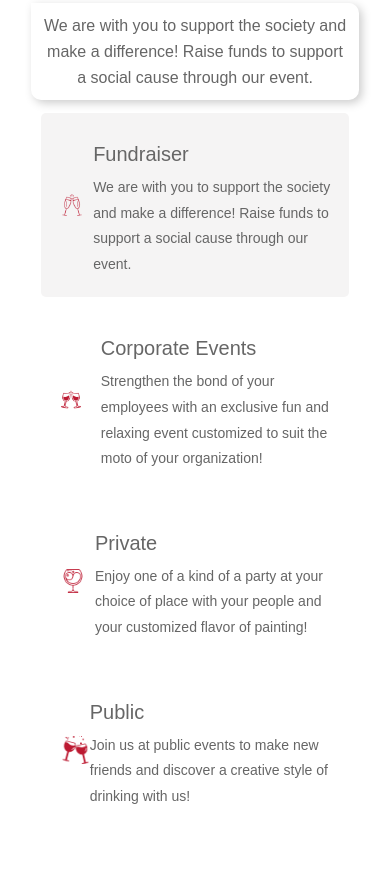
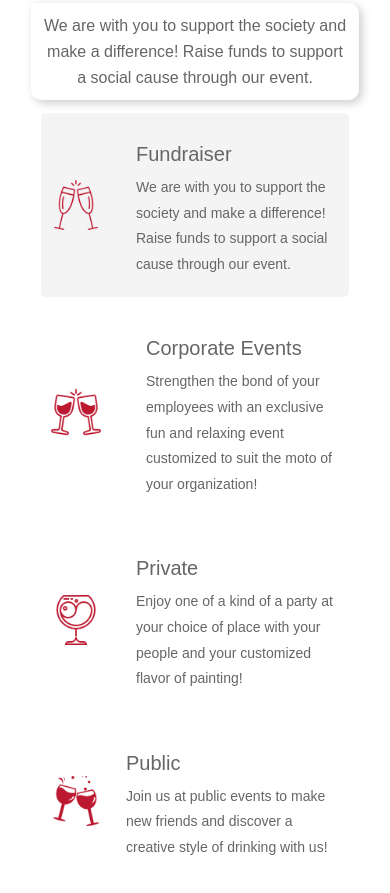
Before and after one commit to nitingupta220/DrinkandPaint, a plain HTML site: page index.html in a window 390 px wide. Shown: the part 2351-3244 px from the top of the page. Drawn offline with nearby package versions, Linux system fonts and the light colour scheme; a web font is replaced by a local one.

Commit message:
change the icon size

```diff
--- a/css/style.css
+++ b/css/style.css
@@ -757,9 +757,7 @@ textarea#message {
     height: 70px;
     width: 70px;
 }
-#footer img:hover {
-    filter: brightness(400%);
-}
+
 #footer ul {
     margin-top: 20px;
 }
@@ -770,3 +768,12 @@ textarea#message {
     font-size: 25px;
     font-weight: normal;
 }
+
+@media (max-width: 567px) {
+    .mobile1 {
+        width: 100px;
+        height: 50px;
+        margin-right: 50px;
+        margin-left: 15px;
+    }
+}
--- a/index.html
+++ b/index.html
@@ -186,7 +186,7 @@
                     <div class="box">
                         <div id="one" class="services_1">
                             <div style="display: flex; justify-content: center; align-items:center; width: 30%; padding: 10px;">
-                                <img src="images/cheers%20(2).png" class="img-responsive" width="50">
+                                <img src="images/cheers%20(2).png" class="img-responsive mobile1" width="50">
                             </div>
                             <div>
                                 <h2 style="font-size: 20px;">Fundraiser</h2>
@@ -195,7 +195,7 @@
                         </div>
                         <div id="two" class="services_1">
                             <div style="display: flex; justify-content: center; align-items:center; width: 30%; padding: 10px;">
-                                <img src="images/glasses-with-wine.png" class="img-responsive" width="50">
+                                <img src="images/glasses-with-wine.png" class="img-responsive mobile1" width="50">
                             </div>
                             <div style="padding-left:10px;">
                                 <h2 style="font-size: 20px;">Corporate Events</h2>
@@ -204,7 +204,7 @@
                         </div>
                         <div id="three" class="services_1">
                             <div style="display: flex; justify-content: center; align-items:center; width: 30%; padding: 10px;">
-                                <img src="images/wine-glass.png" class="img-responsive" width="50">
+                                <img src="images/wine-glass.png" class="img-responsive mobile1" width="50">
                             </div>
                             <div>
                                 <h2 style="font-size: 20px;">Private</h2>
@@ -213,7 +213,7 @@
                         </div>
                         <div id="four" class="services_1">
                             <div style="display: flex; justify-content: center; align-items:center; width: 30%; padding: 10px;margin-right:-10px;">
-                                <img src="images/cheers%20(4).png" class="img-responsive" width="50">
+                                <img src="images/cheers%20(4).png" class="img-responsive mobile1" width="50">
                             </div>
                             <div>
                                 <h2 style="font-size: 20px;">Public</h2>
@@ -417,8 +417,8 @@
                     <h5>Drink N Paint</h5>
                     <p>drinknpaintt@gmail.com</p>
                     <p>+91 7503523180</p>
-                    <a href="https://www.facebook.com/drinknpaint/" target="_blank"><img src="images/social-facebook-circular-button.svg" alt=""></a>
-                    <p style="margin-top: 10px;">Like or Subscribe us on facebook</p>
+                    <a href="https://www.facebook.com/drinknpaint/" target="_blank"><img src="images/facebook.svg" alt=""></a>
+                    <p style="margin-top: 10px;">Like and subscribe us to get notifications and discount coupons for Drink n' Paint events near you</p>
                 </div>
                 <div class="col-xs-12 col-sm-12 col-md-12 col-lg-12">
                     <ul class="list-inline show_1">
```
Also changed, not shown: images/facebook.svg (added), 1 other file.
